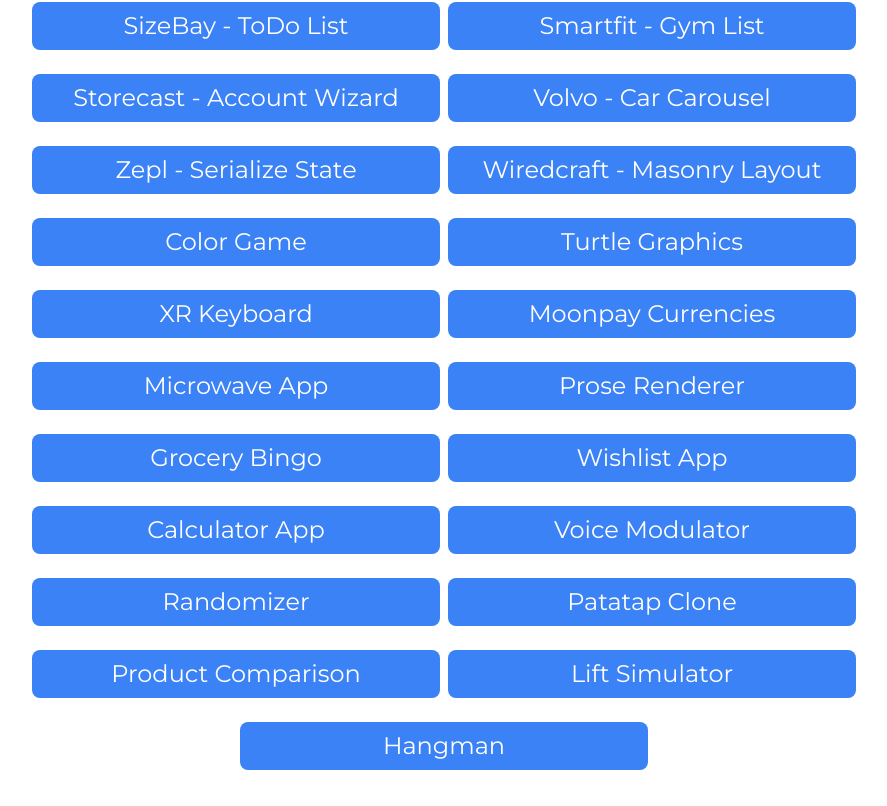
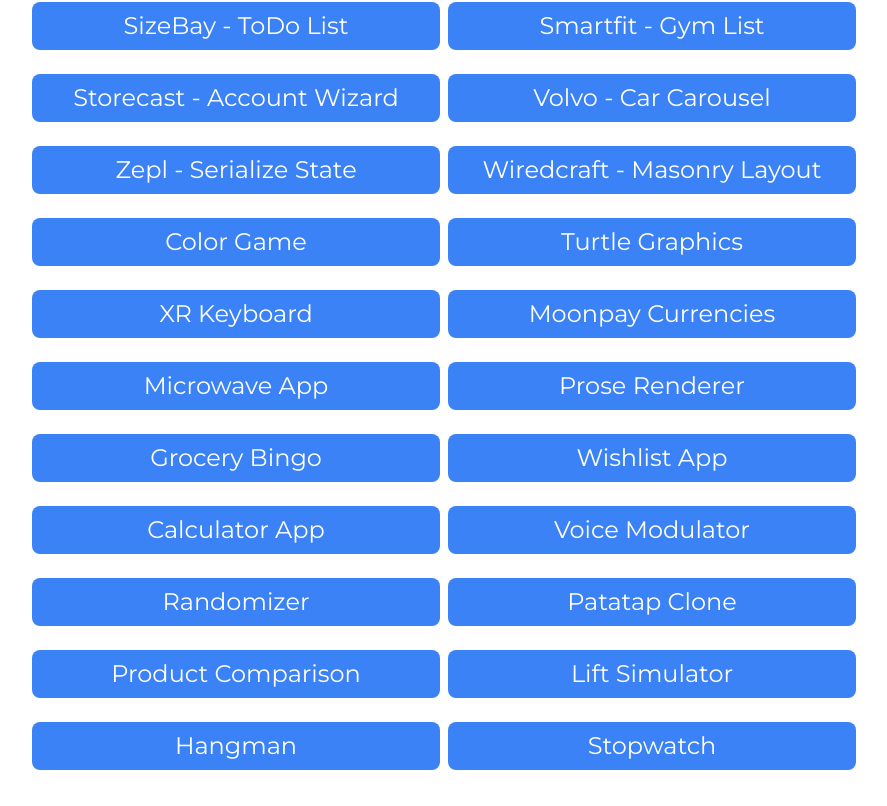
Before and after one commit to ShlokD/fe-challenges, a React (Vite) app: page / in a window 1280 px wide. Shown: the part 694-1500 px from the top of the page, without its empty margins (196-1083 px from the left). Built offline with nearby package versions, Linux system fonts and the light colour scheme.

Commit message:
add stopwatch

```diff
--- a/src/App.tsx
+++ b/src/App.tsx
@@ -126,6 +126,9 @@ function App() {
         <li className="text-2xl w-1/3 text-center my-2 bg-blue-500 text-white p-2 rounded-lg">
           <Link to={`/hangman`}>Hangman</Link>
         </li>
+        <li className="text-2xl w-1/3 text-center my-2 bg-blue-500 text-white p-2 rounded-lg">
+          <Link to={`/stopwatch`}>Stopwatch</Link>
+        </li>
       </ul>
     </div>
   );
--- a/src/main.tsx
+++ b/src/main.tsx
@@ -42,6 +42,7 @@ const Patatap = React.lazy(() => import("./patatap-clone"));
 const ProductComparison = React.lazy(() => import("./product-comparison"));
 const LiftSimulator = React.lazy(() => import("./lift-simulator"));
 const Hangman = React.lazy(() => import("./hangman"));
+const Stopwatch = React.lazy(() => import("./stopwatch"));
 const router = createBrowserRouter([
   {
     path: "/",
@@ -195,6 +196,10 @@ const router = createBrowserRouter([
     path: "/hangman",
     element: <Hangman />,
   },
+  {
+    path: "/stopwatch",
+    element: <Stopwatch />,
+  },
 ]);
 
 export const Main = (
--- /dev/null
+++ b/src/stopwatch/index.tsx
@@ -0,0 +1,107 @@
+import { useRef, useState } from "react";
+
+import HomeLink from "../home-link";
+
+const getTimeString = (time: number) => {
+  const date = new Date(time * 10);
+
+  const hours = date.getUTCHours();
+  const minutes = date.getUTCMinutes();
+  const seconds = date.getSeconds();
+  const milliseconds = date.getMilliseconds();
+
+  const timeString =
+    hours.toString().padStart(2, "0") +
+    ":" +
+    minutes.toString().padStart(2, "0") +
+    ":" +
+    seconds.toString().padStart(2, "0");
+  return {
+    timeString,
+    milliseconds: "." + milliseconds.toString().padStart(3, "0"),
+  };
+};
+type Timer = ReturnType<typeof setInterval>;
+
+const Stopwatch = () => {
+  const [splits, setSplits] = useState<string[]>([]);
+  const [time, setTime] = useState(0);
+  const [timerState, setTimerState] = useState("PAUSE");
+  const timerRef = useRef<Timer | null>(null);
+  const { timeString, milliseconds } = getTimeString(time);
+
+  const handleReset = () => {
+    setSplits([]);
+    setTime(0);
+    setTimerState("PAUSE");
+    if (timerRef.current) {
+      clearInterval(timerRef.current);
+    }
+  };
+  const handleSplit = () => {
+    const { timeString, milliseconds } = getTimeString(time);
+    setSplits((prev) => [...prev, timeString + milliseconds]);
+    setTime(0);
+  };
+
+  const handleStartStop = () => {
+    if (timerState === "PAUSE") {
+      setTimerState("START");
+      timerRef.current = setInterval(() => {
+        setTime((prev) => prev + 1);
+      }, 10);
+    } else if (timerState === "START") {
+      setTimerState("PAUSE");
+      if (timerRef.current) {
+        clearInterval(timerRef.current);
+      }
+    }
+  };
+  return (
+    <div className="flex flex-col w-full">
+      <header className="bg-yellow-600 p-4 flex justify-center gap-4 items-center">
+        <HomeLink />
+        <h1 className="text-white font-bold self-center text-2xl">Stopwatch</h1>
+      </header>
+      <main className="flex flex-col w-full  min-h-screen">
+        <div className="flex flex-col w-full justify-center items-center my-8 p-8">
+          <p className="text-6xl font-bold" style={{ letterSpacing: "4px" }}>
+            {timeString}
+          </p>
+          <p className="text-lg font-bold">{milliseconds}</p>
+        </div>
+        <div className="flex w-full justify-center gap-4">
+          <button
+            className="p-8 bg-green-400 text-3xl font-bold text-white rounded-xl"
+            onClick={handleStartStop}
+          >
+            {timerState === "PAUSE" ? "Start" : "Stop"}
+          </button>
+          <button
+            className="p-8 bg-yellow-400 text-3xl font-bold text-white rounded-xl"
+            onClick={handleSplit}
+          >
+            Split
+          </button>
+          <button
+            className="p-8 bg-blue-400 text-3xl font-bold text-white rounded-xl"
+            onClick={handleReset}
+          >
+            Reset
+          </button>
+        </div>
+        <div className="flex flex-col justify-center my-8">
+          {splits.map((split, i) => {
+            return (
+              <p key={`split-${i}`} className="text-2xl p-4 border-b-2 w-full">
+                #{i + 1} {split}
+              </p>
+            );
+          })}
+        </div>
+      </main>
+    </div>
+  );
+};
+
+export default Stopwatch;
```
Also changed, not shown: 1 other file (tests, documents, lock files or other folders).
